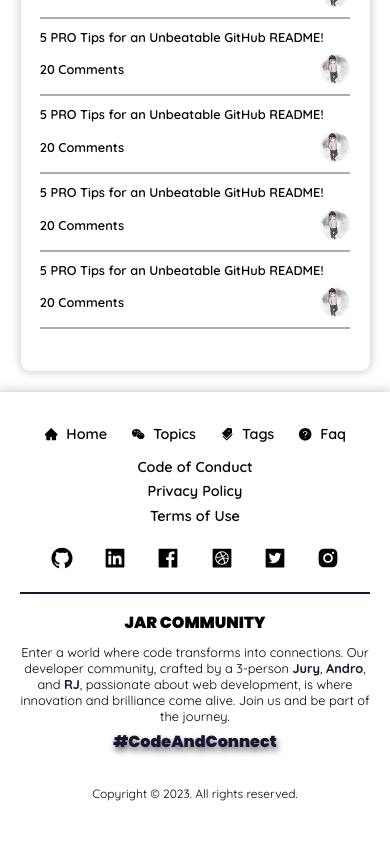
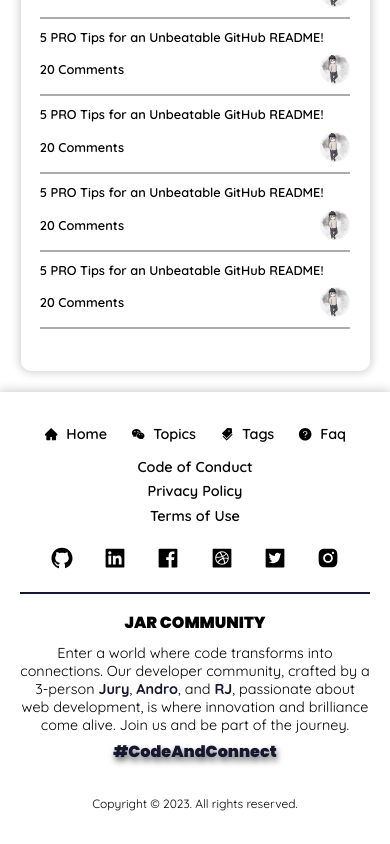
Before and after one commit to coreinspect/test, a React (Create React App) app: page /blog/i in a window 390 px wide. Shown: the part 819-1663 px from the top of the page. Built offline with nearby package versions, Linux system fonts and the light colour scheme.

Commit message:
Update CSS

```diff
--- a/src/pages/articleDetail/articledetail.css
+++ b/src/pages/articleDetail/articledetail.css
@@ -139,6 +139,6 @@
    }
 
    .desc {
-      font-size: 0.8rem;
+      font-size: 0.9rem;
    }
 }
```
